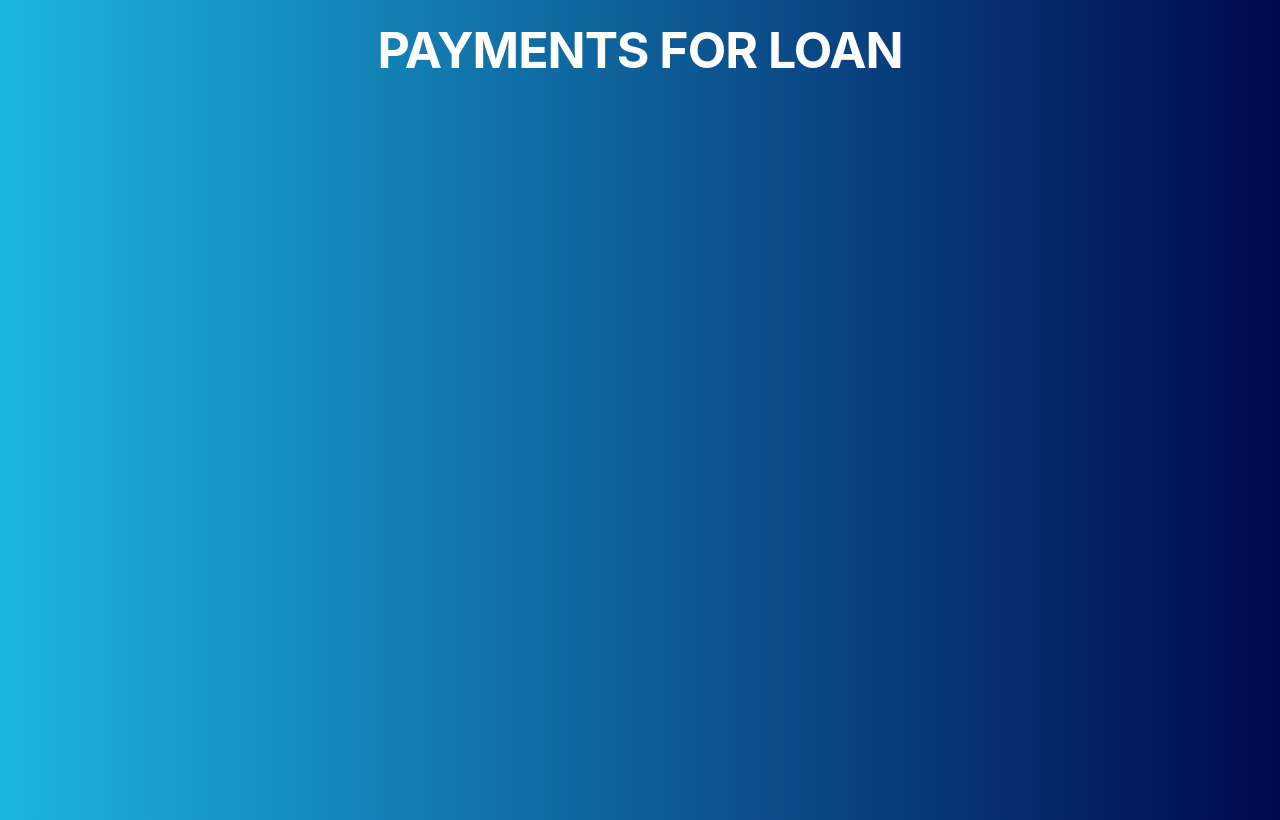
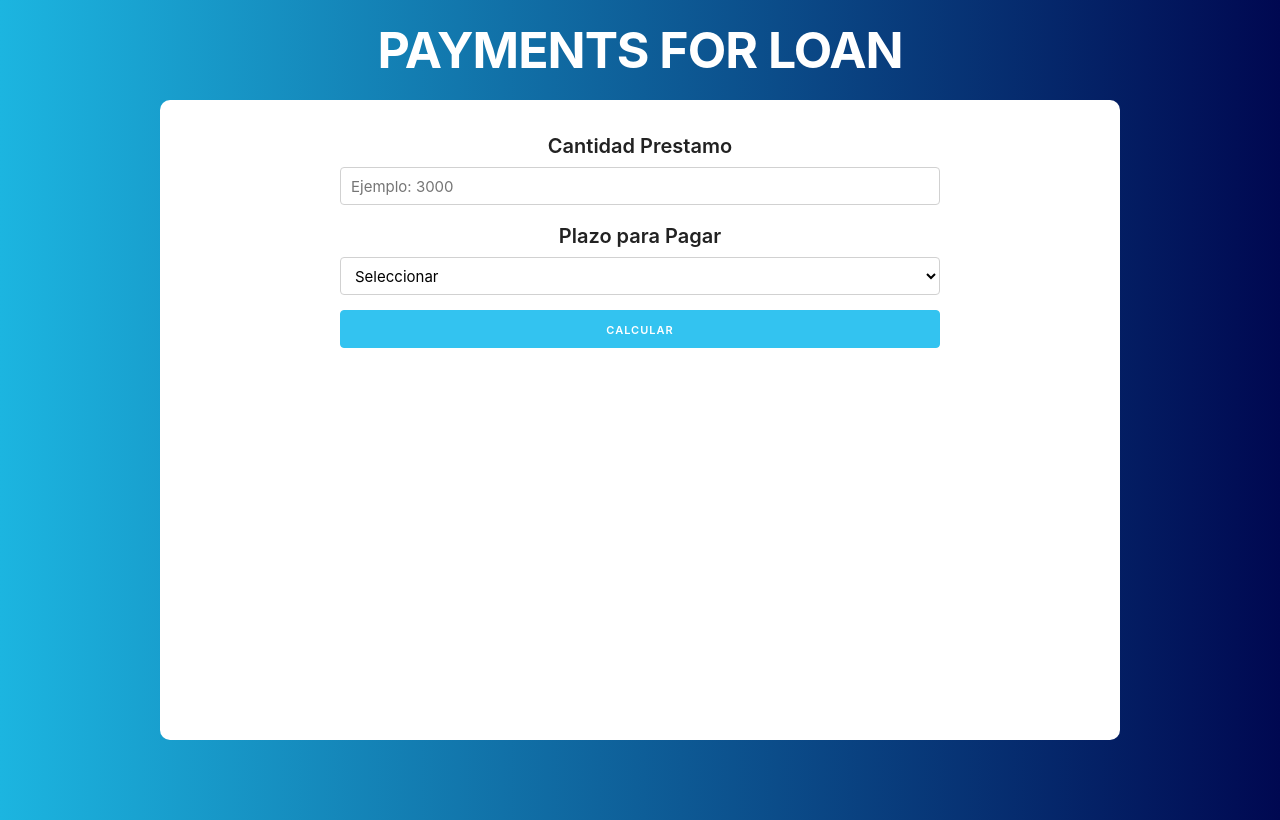
Before and after one commit to ing-arriola/loanApp, a React (Create React App) app: page / in a window 1280 px wide. Built offline with nearby package versions, Linux system fonts and the light colour scheme.

Commit message:
Form to get data created

```diff
--- a/src/App.js
+++ b/src/App.js
@@ -1,12 +1,14 @@
-import React from 'react';
+import React, { Fragment } from 'react';
 import Header from './components/Header'
+import Form from './components/Form'
 function App() {
   return (
-    <div className="App">
-     <Header
-      title='payments for loan'
-     />
+    <Fragment>
+     <Header title='payments for loan'/>
+     <div className="container">
+     <Form/>
     </div>
+    </Fragment>
   );
 }
 
--- /dev/null
+++ b/src/components/Form.js
@@ -0,0 +1,39 @@
+import React from 'react';
+
+const  Form= () => {
+    return (
+        <form>
+          <div className="row">
+              <div>
+                  <label>Cantidad Prestamo</label>
+                  <input
+                      className="u-full-width"
+                      type="number"
+                      placeholder="Ejemplo: 3000"
+                  />
+              </div>
+              <div>
+                  <label>Plazo para Pagar</label>
+                  <select
+                      className="u-full-width"
+                  >
+                      <option value="">Seleccionar</option>
+                      <option value="3">3 meses</option>
+                      <option value="6">6 meses</option>
+                      <option value="12">12 meses</option>
+                      <option value="24">24 meses</option>
+                  </select>
+              </div>
+              <div>
+                  <input
+                      type="submit"
+                      value="Calcular"
+                      className="button-primary u-full-width"
+                  />
+              </div>
+          </div>
+  </form>
+     );
+}
+
+export default Form;
```
